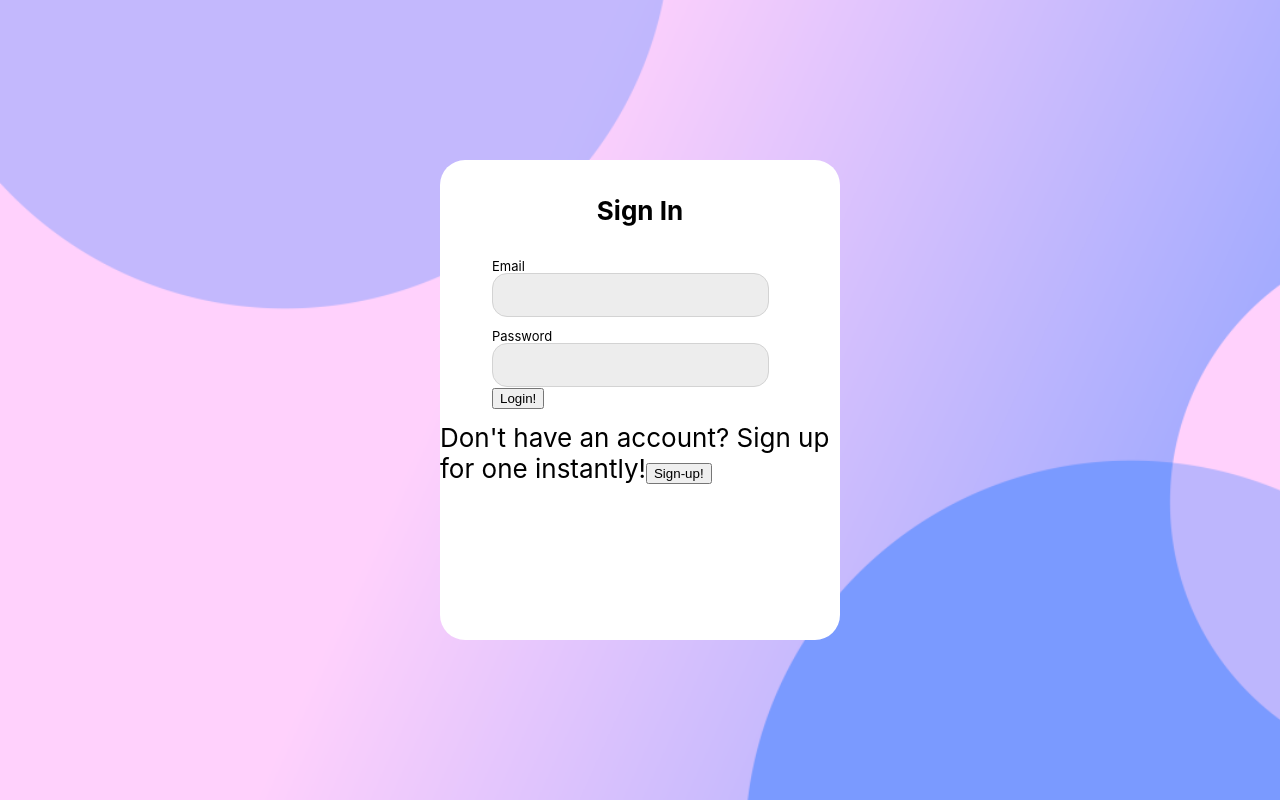
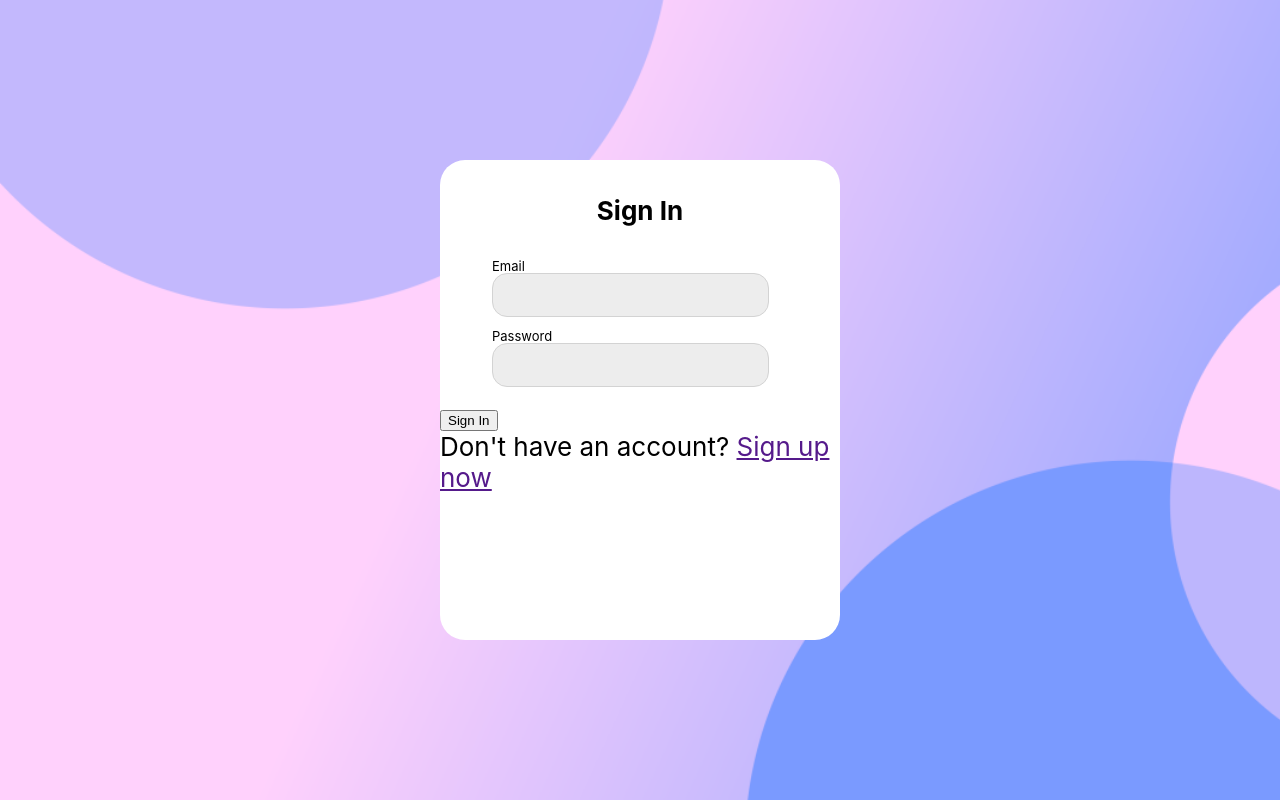
Before and after one commit to rpc5255/reactapp, a React (Create React App) app: page / in a window 1280 px wide. Built offline with nearby package versions, Linux system fonts and the light colour scheme.

Commit message:
finished login page

```diff
--- a/src/Login.js
+++ b/src/Login.js
@@ -1,16 +1,16 @@
-import React, { Component } from 'react';
+import React, {Component} from 'react';
 import App from "./App";
 import './Login.css';
 import logo from "./logo.svg";
-
 
 
 class Login extends Component {
     constructor(props) {
         super(props);
         this.state = {
-            email: null ,
-            password: null };
+            email: null,
+            password: null
+        };
 
         this.handleEmailChange = this.handleEmailChange.bind(this);
         this.handlePasswordChange = this.handlePasswordChange.bind(this);
@@ -18,13 +18,14 @@ class Login extends Component {
     }
 
     handleEmailChange(event) {
-        this.setState({ email: event.target.value });
+        this.setState({email: event.target.value});
     }
 
     handlePasswordChange(event) {
-        this.setState({ password: event.target.value });
+        this.setState({password: event.target.value});
 
     }
+
     handleSubmit(event) {
         alert('An email was submitted: ' + this.state.email + " with password: " + this.state.password);
         event.preventDefault();
@@ -35,23 +36,22 @@ class Login extends Component {
             <div className="Login">
                 <div className="container">
                     <h4>Sign In</h4>
-
-
                     <form onSubmit={this.handleSubmit}>
                         <div className="email">
                             <label>Email</label>
-                    <input type="text" value={this.state.email} onChange={this.handleEmailChange} /><br />
+                            <input type="text" value={this.state.email} onChange={this.handleEmailChange}/><br/>
                         </div>
                         <div className="password">
                             <label>Password</label>
-                    <input type="password" value2={this.state.password} onChange={this.handlePasswordChange} /><br />
-                <input type="submit" value="Login!" /><br />
+                            <input type="password" value2={this.state.password}
+                                   onChange={this.handlePasswordChange}/><br/>
                         </div>
+                        <input type="submit" value="Sign In"/><br/>
+                        <div className="signup">
                             <text>
-                    Don't have an account?{"\n"}
-                    Sign up for one instantly!
+                                Don't have an account? <a href="">Sign up now</a>
                             </text>
-                <input type="submit" value="Sign-up!"/>
+                        </div>
                     </form>
                 </div>
             </div>
```
Lines whose indentation alone changed are shown as unchanged.
